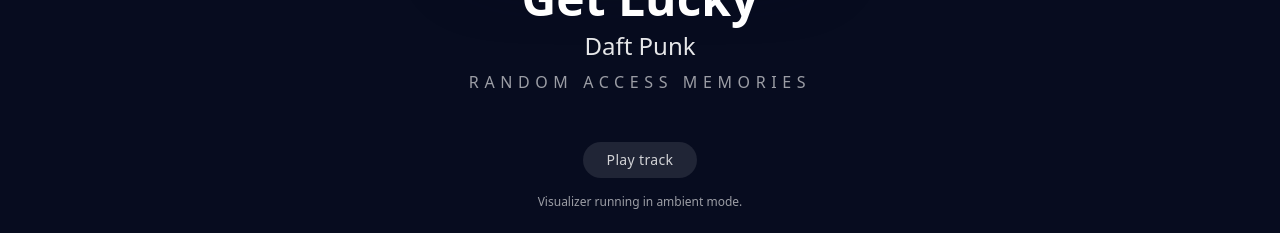
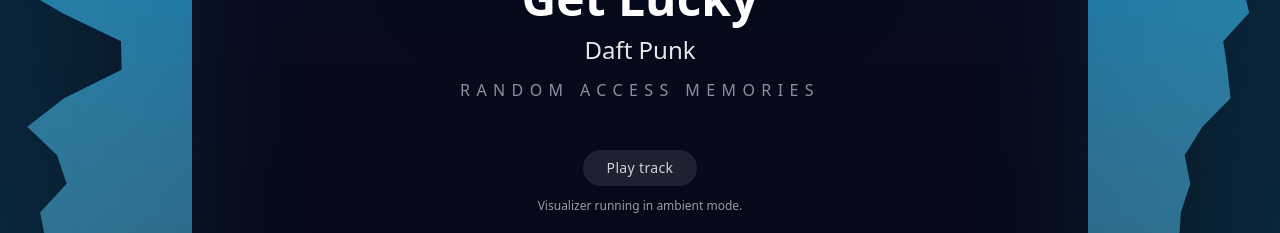
Before and after one commit to ThomasEsayas0100/wrapped-fm, a React (Vite) app in the folder my-wrapped-frontend/: page / in a window 1280 px wide. Shown: the part 567-800 px from the top of the page. Built offline with nearby package versions, Linux system fonts and the light colour scheme.

Commit message:
Rework featured song ribbons into continuous equalizer

```diff
--- a/my-wrapped-frontend/src/slides/FeaturedSongSlide.jsx
+++ b/my-wrapped-frontend/src/slides/FeaturedSongSlide.jsx
@@ -85,14 +85,14 @@ function smoothLevels(previous, next, inertia = 0.65) {
   return hasChanged ? result : previous;
 }
 
-function generateSyntheticLevels(count, now, speed = 0.0028) {
+function generateSyntheticLevels(count, now, speed = 0.0026) {
   const levels = [];
 
   for (let i = 0; i < count; i += 1) {
-    const phase = i * 0.85;
-    const base = 0.35 + Math.sin(now * speed + phase) * 0.25;
-    const accent = Math.sin(now * speed * 1.7 + phase * 1.8) * 0.18;
-    const wobble = Math.sin(now * speed * 0.4 + phase * 2.6) * 0.12;
+    const phase = i * 0.75;
+    const base = 0.28 + Math.sin(now * speed + phase) * 0.22;
+    const accent = Math.sin(now * speed * 1.45 + phase * 1.6) * 0.16;
+    const wobble = Math.sin(now * speed * 0.35 + phase * 2.2) * 0.12;
     levels.push(clamp(base + accent + wobble));
   }
 
@@ -259,41 +259,101 @@ function useAudioSpectrum(audioRef, isActive, { lowBars, highBars, onModeChange
   );
 }
 
-function EqualizerSide({ side, levels }) {
-  const isLeft = side === "left";
+function EqualizerRibbon({ side, levels }) {
+  const canvasRef = useRef(null);
+  const latestLevelsRef = useRef(levels);
+  latestLevelsRef.current = levels;
+
+  useEffect(() => {
+    const canvas = canvasRef.current;
+    const ctx = canvas?.getContext("2d");
+    if (!canvas || !ctx) return undefined;
+
+    let animationFrame;
+
+    function draw() {
+      const rect = canvas.getBoundingClientRect();
+      const dpr = window.devicePixelRatio || 1;
+
+      if (canvas.width !== rect.width * dpr || canvas.height !== rect.height * dpr) {
+        canvas.width = rect.width * dpr;
+        canvas.height = rect.height * dpr;
+      }
+
+      ctx.setTransform(dpr, 0, 0, dpr, 0, 0);
+      ctx.clearRect(0, 0, rect.width, rect.height);
+
+      const ribbonLevels = latestLevelsRef.current;
+      if (!ribbonLevels || ribbonLevels.length < 2) {
+        animationFrame = requestAnimationFrame(draw);
+        return;
+      }
+
+      const width = rect.width;
+      const height = rect.height;
+      const outerX = side === "left" ? width : 0;
+      const direction = side === "left" ? -1 : 1;
+      const verticalPadding = height * 0.12;
+      const baseThickness = width * 0.22;
+      const liveAmplitude = width * 0.58;
+
+      const gradient = ctx.createLinearGradient(
+        side === "left" ? width : 0,
+        0,
+        side === "left" ? 0 : width,
+        height
+      );
+      gradient.addColorStop(0, "rgba(59, 130, 246, 0.9)");
+      gradient.addColorStop(0.4, "rgba(14, 165, 233, 0.75)");
+      gradient.addColorStop(1, "rgba(125, 211, 252, 0.35)");
+
+      ctx.beginPath();
+      ctx.moveTo(outerX, -verticalPadding);
+
+      const step = (height + verticalPadding * 2) / (ribbonLevels.length - 1);
+      let previousInnerX = outerX;
+      let previousY = -verticalPadding;
+
+      for (let i = 0; i < ribbonLevels.length; i += 1) {
+        const level = ribbonLevels[i];
+        const thickness = baseThickness + level * liveAmplitude;
+        const innerX = outerX + direction * thickness;
+        const y = -verticalPadding + step * i;
+
+        const controlX = previousInnerX + (innerX - previousInnerX) * 0.68;
+        const controlY = previousY + step * 0.68;
+
+        ctx.quadraticCurveTo(controlX, controlY, innerX, y);
+
+        previousInnerX = innerX;
+        previousY = y;
+      }
+
+      ctx.lineTo(outerX, height + verticalPadding);
+      ctx.closePath();
+      ctx.fillStyle = gradient;
+      ctx.fill();
+
+      animationFrame = requestAnimationFrame(draw);
+    }
+
+    animationFrame = requestAnimationFrame(draw);
+
+    return () => cancelAnimationFrame(animationFrame);
+  }, [side]);
 
   return (
     <div
-      className={`pointer-events-none absolute inset-y-[-10%] ${
-        isLeft ? "left-[-10%] justify-start" : "right-[-10%] justify-end"
-      } flex w-[26vw] min-w-[200px]`}
+      className={`pointer-events-none absolute inset-y-[-14%] ${
+        side === "left" ? "left-[-10%]" : "right-[-10%]"
+      } w-[clamp(240px,25vw,340px)]`}
     >
-      <div className="relative flex h-full w-full items-center justify-center">
-        <div
-          className={`absolute inset-0 ${
-            isLeft ? "bg-gradient-to-tr" : "bg-gradient-to-tl"
-          } from-sky-500/18 via-cyan-400/8 to-transparent blur-3xl`}
-        />
-        <div
-          className={`relative z-10 flex h-[78%] items-end gap-[clamp(0.45rem,1vw,0.85rem)] ${
-            isLeft ? "" : "flex-row-reverse"
-          }`}
-        >
-          {levels.map((value, index) => (
-            <div key={index} className="flex-1">
-              <div className="relative mx-auto flex h-full w-[clamp(0.55rem,1.15vw,1rem)] overflow-hidden rounded-full bg-white/10">
-                <div
-                  className="absolute bottom-0 left-0 right-0 origin-bottom rounded-full bg-gradient-to-t from-sky-500 via-cyan-400 to-sky-200 shadow-[0_0_24px_rgba(56,189,248,0.35)]"
-                  style={{
-                    transform: `scaleY(${0.15 + value * 0.85})`,
-                    transition: "transform 0.1s ease-out",
-                  }}
-                />
-              </div>
-            </div>
-          ))}
-        </div>
-      </div>
+      <canvas ref={canvasRef} className="h-full w-full" />
+      <div
+        className={`absolute inset-0 ${
+          side === "left" ? "bg-gradient-to-tr" : "bg-gradient-to-tl"
+        } from-sky-500/25 via-cyan-400/10 to-transparent blur-3xl mix-blend-screen`}
+      />
     </div>
   );
 }
@@ -306,8 +366,8 @@ export default function FeaturedSongSlide({ data = defaultData }) {
   const embedUrl = isPlaying ? getYouTubeEmbedUrl(data.youtubeUrl) : null;
 
   const { lowLevels, highLevels } = useAudioSpectrum(previewAudioRef, isPlaying, {
-    lowBars: 9,
-    highBars: 9,
+    lowBars: 48,
+    highBars: 48,
     onModeChange: setAnalysisMode,
   });
 
@@ -344,9 +404,9 @@ export default function FeaturedSongSlide({ data = defaultData }) {
   }
 
   return (
-    <div className="relative flex min-h-screen w-full items-center justify-center overflow-hidden bg-[#070c1f] px-6 py-16 text-white">
-      <EqualizerSide side="left" levels={lowLevels} />
-      <EqualizerSide side="right" levels={highLevels} />
+    <div className="relative flex min-h-screen w-full items-center justify-center overflow-hidden bg-gradient-to-b from-[#050816] via-[#070c1f] to-[#050816] px-6 py-16 text-white">
+      <EqualizerRibbon side="left" levels={lowLevels} />
+      <EqualizerRibbon side="right" levels={highLevels} />
 
       <div className="relative z-10 flex max-w-3xl flex-col items-center gap-12 text-center">
         <h1 className="text-4xl font-bold tracking-tight text-white md:text-5xl">
@@ -357,7 +417,7 @@ export default function FeaturedSongSlide({ data = defaultData }) {
         </h1>
 
         <div className="flex flex-col items-center gap-8">
-          <div className="rounded-[2.5rem] border-[14px] border-[#191f3c] bg-[#0c1430] p-4 shadow-[0_25px_65px_rgba(10,12,35,0.55)]">
+          <div className="rounded-[2.5rem] border-[14px] border-[#151b35] bg-[#0c1430] p-4 shadow-[0_32px_90px_rgba(7,11,28,0.65)]">
             <img
               src={data.albumArtUrl}
               alt={data.album ? `${data.title} album cover for ${data.album}` : `${data.title} album cover`}
@@ -365,17 +425,15 @@ export default function FeaturedSongSlide({ data = defaultData }) {
             />
           </div>
 
-          <div className="space-y-2">
+          <div className="space-y-3">
             <p className="text-4xl font-bold md:text-5xl">{data.title}</p>
             <p className="text-xl font-medium text-white/90 md:text-2xl">{data.artist}</p>
-            <p className="text-sm uppercase tracking-[0.35em] text-white/60 md:text-base">
-              {data.album}
-            </p>
+            <p className="text-sm uppercase tracking-[0.4em] text-white/55 md:text-base">{data.album}</p>
           </div>
         </div>
 
         {data.youtubeUrl ? (
-          <div className="flex flex-col items-center gap-4 text-sm text-white/80">
+          <div className="flex flex-col items-center gap-3 text-sm text-white/80">
             <button
               type="button"
               onClick={handleTogglePlayback}
@@ -397,19 +455,13 @@ export default function FeaturedSongSlide({ data = defaultData }) {
               />
             )}
             {analysisMode === "synthetic" && (
-              <p className="text-xs text-white/60">
-                Visualizer running in ambient mode.
-              </p>
+              <p className="text-xs text-white/60">Visualizer running in ambient mode.</p>
             )}
           </div>
         ) : null}
       </div>
 
-      {data.previewAudioUrl ? (
-        <audio ref={previewAudioRef} src={data.previewAudioUrl} />
-      ) : (
-        <audio ref={previewAudioRef} />
-      )}
+      {data.previewAudioUrl ? <audio ref={previewAudioRef} src={data.previewAudioUrl} /> : <audio ref={previewAudioRef} />}
     </div>
   );
 }
```
